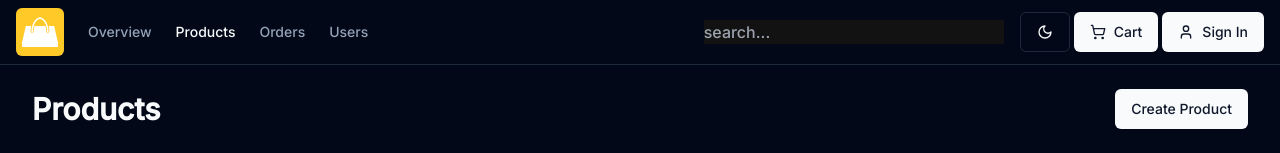
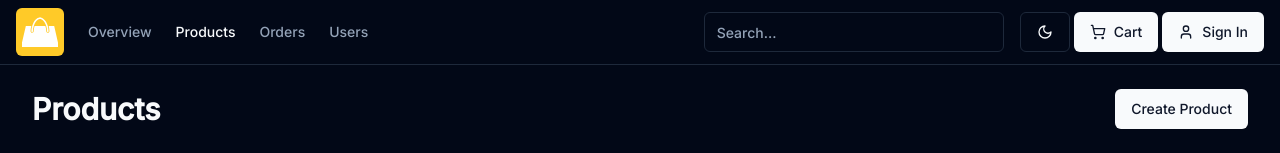
Before and after one commit to ajmal-m/Next-e-Commerce, a Next.js app: page /admin/products in a window 1280 px wide. Shown: the top 153 px of the page. Built offline with nearby package versions, Linux system fonts and the light colour scheme; no server answers; the database is empty.

Commit message:
Golbal search added

```diff
--- a/app/admin/layout.tsx
+++ b/app/admin/layout.tsx
@@ -3,6 +3,7 @@ import Image from "next/image";
 import Link from "next/link";
 import Menu from "@/components/shared/header/menu";
 import MainNav from "./main-nav";
+import AdminSearch from "@/components/admin/admin-search";
 
 export default function AdminLayout({
   children,
@@ -19,13 +20,7 @@ export default function AdminLayout({
                 </Link>
                 <MainNav className="mx-6"/>
                 <div className="ml-auto items-center flex space-x-4">
-                    <div>
-                        <input
-                            type="search"
-                            placeholder="search..."
-                            className="md:w-[100px] lg:w-[300px]"
-                        />
-                    </div>
+                    <AdminSearch/>
                     <Menu/>
                 </div>
             </div>
--- a/app/admin/orders/page.tsx
+++ b/app/admin/orders/page.tsx
@@ -38,6 +38,7 @@ export default async function AdminOrderPage(props:{
                     <TableRow>
                         <TableHead>ID</TableHead>
                         <TableHead>DATE</TableHead>
+                        <TableHead>BUYER</TableHead>
                         <TableHead>TOTAL</TableHead>
                         <TableHead>PAID</TableHead>
                         <TableHead>DELIVERED</TableHead>
@@ -53,6 +54,9 @@ export default async function AdminOrderPage(props:{
                             </TableCell>
                             <TableCell>
                             {formatDateTime(order.createdAt).dateTime}
+                            </TableCell>
+                            <TableCell>
+                            { order.user.name}
                             </TableCell>
                             <TableCell>
                             {formatCurrency(order.totalPrice)}
--- a/app/admin/products/page.tsx
+++ b/app/admin/products/page.tsx
@@ -27,7 +27,21 @@ export default async function  AdminProductPage(props: {
   return (
    <div className='space-y-2'>
     <div className="flex-between">
-        <h1 className="h2-bold">Products</h1>
+        <div className="flex items-center gap-3">
+            <h1 className="h2-bold">Products</h1>
+            {
+                searchText && (
+                    <div>
+                        Filtered by <i>&quot;{searchText}</i>{' '}
+                        <Link href={'/admin/products'}>
+                            <Button variant={'outline'} size={'sm'}>
+                                Remove Filter
+                            </Button>
+                        </Link>
+                    </div>
+                )
+            }
+        </div>
         <Button
             asChild
             variant={'default'}
--- /dev/null
+++ b/components/admin/admin-search.tsx
@@ -0,0 +1,38 @@
+'use client';
+
+import { usePathname, useSearchParams } from "next/navigation";
+import { useEffect, useState } from "react";
+import { Input } from "../ui/input";
+
+export default function AdminSearch() {
+
+    const pathname = usePathname();
+    const formActionUrl =
+        pathname.includes('/admin/orders') ? '/admin/orders' :
+        pathname.includes('/admin/users') ? '/admin/users' : '/admin/products';
+
+    const searchParams = useSearchParams();
+    const [queryValue, setQueryValue] = useState(searchParams.get("query") || '');
+
+
+    useEffect(() => {
+        setQueryValue(searchParams.get("query") || '');
+    }, [searchParams])
+
+
+    return (
+        <form action={formActionUrl} method="GET">
+            <Input
+                type="search"
+                placeholder="Search..."
+                name="query"
+                value={queryValue}
+                onChange={(e) => setQueryValue(e.target.value)}
+                className="md:w-[100px] lg:w-[300px]"
+            />
+            <button className="sr-only" type="submit">
+                Search
+            </button>
+        </form>
+    )
+}
```
